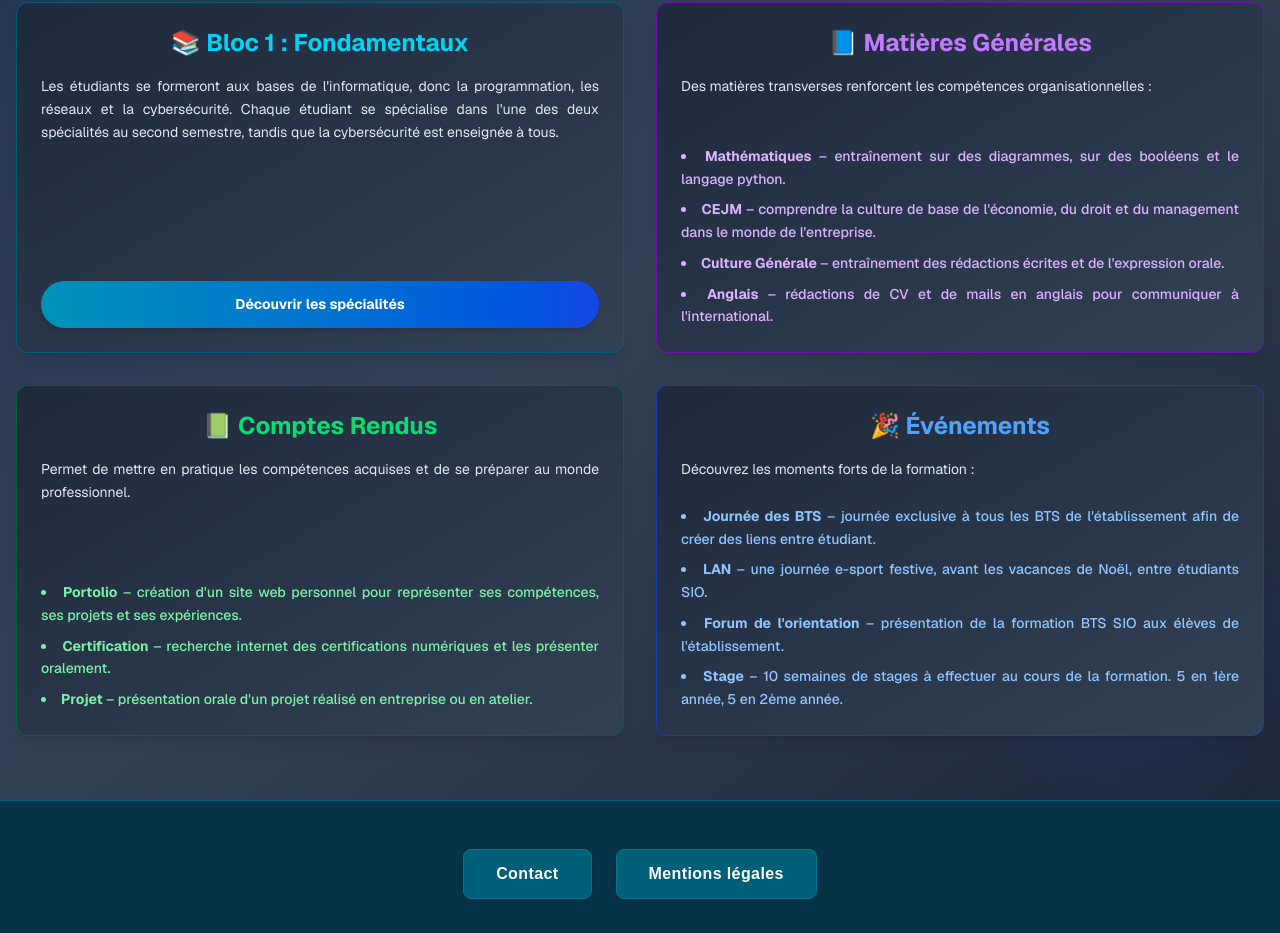
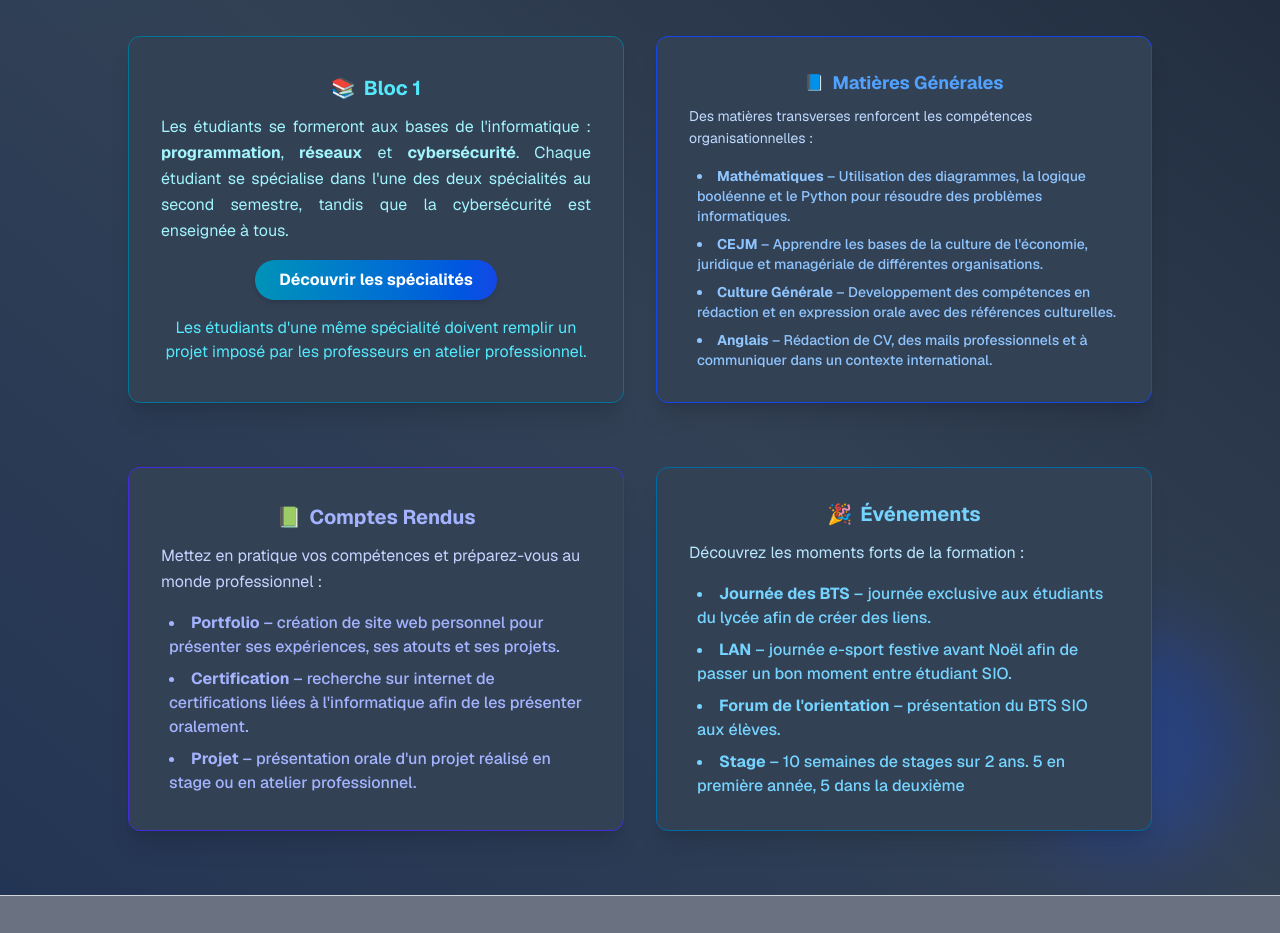
Before and after one commit to KLenesley/ApplicationBTS-SIO, a Next.js app: page /presentation in a window 1280 px wide. Shown: the part 251-1184 px from the top of the page. Built offline with nearby package versions, Linux system fonts and the light colour scheme.

Commit message:
13/05/2025 MAJ BF

```diff
--- a/src/app/prepa/page.tsx
+++ b/src/app/prepa/page.tsx
@@ -52,7 +52,7 @@ export default function Prepa() {
               <span>🌍</span> Anglais
             </h2>
             <p className="text-slate-200 text-sm leading-relaxed">
-              Renforcement des compétences pour évoluer dans un contexte international.
+              Renforcement des compétences pour évoluer en anglais à l'oral dans un contexte international.
             </p>
           </div>
         </div>
@@ -60,7 +60,7 @@ export default function Prepa() {
         {/* Préparation intensive */}
         <div className="bg-[#334155] border border-cyan-700 rounded-xl shadow-xl hover:shadow-cyan-700 transition-all duration-300 hover:scale-105 p-7 text-center">
           <p className="text-slate-200 text-sm leading-relaxed">
-            <span className="text-cyan-400 font-extrabold">Préparation intensive</span> : 150h supplémentaires intégrées au BTS pour maximiser vos chances d’intégrer l’ISEN avec 800€ l'année.
+            <span className="text-cyan-400 font-extrabold">Préparation intensive</span> : 150h supplémentaires intégrées au BTS pour maximiser vos chances d’intégrer l’ISEN avec 800€ par semestre.
           </p>
         </div>
       </div>
--- a/src/app/presentation/page.tsx
+++ b/src/app/presentation/page.tsx
@@ -1,85 +1,108 @@
+import React from 'react';
 export default function Presentation() {
   return (
-    <div className="relative min-h-screen bg-gradient-to-br from-[#233554] via-[#334155] to-[#1e293b] text-slate-200 py-16 px-4 overflow-hidden font-sans text-center">
-        <div className="absolute top-0 left-0 w-40 h-40 bg-cyan-700 rounded-full opacity-20 blur-2xl z-0 animate-pulse" />
-        <div className="absolute bottom-10 right-10 w-56 h-56 bg-blue-900 rounded-full opacity-30 blur-2xl z-0 animate-pulse" />
+    <div className="relative min-h-screen bg-gradient-to-tr from-[#233554] via-[#334155] to-[#1e293b] text-slate-200 py-16 px-4 overflow-hidden font-sans">
+
+      {/* Effets décoratifs */}
+      <div className="absolute top-0 left-0 w-40 h-40 bg-cyan-700 rounded-full opacity-20 blur-2xl z-0" />
+      <div className="absolute bottom-10 right-10 w-56 h-56 bg-blue-700 rounded-full opacity-30 blur-2xl z-0" />
 
       {/* Contenu principal */}
-        <div className="relative z-10 max-w-7xl mx-auto space-y-12">
+      <div className="relative z-10 max-w-5xl mx-auto space-y-16">
 
         {/* Titre principal */}
-        <header className="space-y-4">
-          <h1 className="text-4xl sm:text-5xl font-black text-transparent bg-clip-text bg-gradient-to-r from-cyan-400 to-blue-400 drop-shadow-lg">
+        <div className="text-center space-y-3">
+          <h1 className="text-3xl sm:text-4xl font-black text-transparent bg-clip-text bg-gradient-to-r from-cyan-400 via-blue-400 to-cyan-300 drop-shadow">
             Présentation du BTS SIO
           </h1>
-          <p className="text-base sm:text-lg text-slate-300 max-w-4xl mx-auto leading-relaxed text-justify">
+          <p className="text-base sm:text-lg text-slate-300 max-w-2xl mx-auto leading-relaxed">
             Explorez les composantes clés de la formation qui prépare les professionnels de demain en informatique.
           </p>
-        </header>
+        </div>
 
-        {/* Grille des sections */}
-        <div className="grid grid-cols-1 md:grid-cols-2 md:grid-rows-2 gap-8">
+        {/* Sections */}
+        <div className="flex flex-col md:flex-row gap-8">
 
-          <section className="flex flex-col bg-gradient-to-br from-[#1e293b] to-[#334155] border border-cyan-800 rounded-xl shadow-lg hover:shadow-cyan-900 transition-transform duration-300 hover:scale-105 p-6 text-center text-sm leading-relaxed h-full">
-          <h2 className="text-2xl font-bold text-cyan-400 mb-4 flex items-center gap-2 justify-center">
-            📚 Bloc 1 : Fondamentaux
+          {/* Bloc 1 : Fondamentaux */}
+          <div className="flex-1 bg-[#334155] border border-cyan-700 rounded-xl shadow-xl hover:shadow-cyan-700 transition-all duration-300 hover:scale-105 p-0 flex flex-col">
+            <div className="flex flex-col flex-1 justify-center h-full w-full p-8">
+              <h2 className="text-xl font-bold text-cyan-300 mb-3 flex items-center gap-2 justify-center">
+                <span>📚</span> Bloc 1
               </h2>
-          <p className="text-slate-200 mb-4 text-justify flex-grow">
-            Les étudiants se formeront aux bases de l'informatique, donc la programmation, les réseaux et la cybersécurité.
+              <div className="flex flex-col items-center">
+                <p className="text-cyan-200 text-base leading-relaxed mb-4 flex-grow w-full h-full text-justify">
+                  Les étudiants se formeront aux bases de l'informatique : <span className="font-bold">programmation</span>, <span className="font-bold">réseaux</span> et <span className="font-bold">cybersécurité</span>.
                   Chaque étudiant se spécialise dans l'une des deux spécialités au second semestre, tandis que la cybersécurité est enseignée à tous.
                 </p>
                 <a
                   href="/specialites"
-            className="inline-block px-6 py-3 bg-gradient-to-r from-cyan-600 to-blue-700 hover:from-cyan-700 hover:to-blue-800 text-white font-bold rounded-full shadow-md hover:shadow-lg transition-all duration-300"
+                  className="inline-block px-6 py-2 mb-4 bg-gradient-to-r from-cyan-600 to-blue-700 hover:from-cyan-700 hover:to-blue-800 text-white font-bold rounded-full shadow-md hover:shadow-lg transition-all duration-300"
                 >
                   Découvrir les spécialités
                 </a>
-          </section>
+                <p className="text-center text-cyan-300">
+                  Les étudiants d'une même spécialité doivent remplir un projet imposé par les professeurs en atelier professionnel.
+                </p>
+              </div>
+            </div>
+          </div>
 
-          <section className="flex flex-col bg-gradient-to-br from-[#1e293b] to-[#334155] border border-purple-800 rounded-xl shadow-lg hover:shadow-purple-900 transition-transform duration-300 hover:scale-105 p-6 text-center text-sm leading-relaxed h-full">
-          <h2 className="text-2xl font-bold text-purple-400 mb-4 flex items-center gap-2 justify-center">
-            📘 Matières Générales
+          {/* Matières Générales */}
+          <div className="flex-1 bg-[#334155] border border-blue-700 rounded-xl shadow-xl hover:shadow-blue-700 transition-all duration-300 hover:scale-105 p-0 flex flex-col">
+            <div className="flex flex-col flex-1 justify-center h-full w-full p-8">
+              <h2 className="text-lg font-bold text-blue-400 mb-2 flex items-center gap-2 justify-center">
+                <span className="text-base">📘</span> Matières Générales
               </h2>
-          <p className="text-slate-200 mb-4 text-justify flex-grow">
+              <p className="text-blue-200 text-sm leading-relaxed mb-2 w-full">
                 Des matières transverses renforcent les compétences organisationnelles :
               </p>
-          <ul className="mt-2 grid grid-cols-1 gap-2 text-purple-300 font-medium list-disc list-inside text-justify">
-            <li><strong className="text-purple-300">Mathématiques</strong> – entraînement sur des diagrammes, sur des booléens et le langage python.</li>
-            <li><strong className="text-purple-300">CEJM</strong> – comprendre la culture de base de l'économie, du droit et du management dans le monde de l'entreprise.</li>
-            <li><strong className="text-purple-300">Culture Générale</strong> – entraînement des rédactions écrites et de l'expression orale.</li>
-            <li><strong className="text-purple-300">Anglais</strong> – rédactions de CV et de mails en anglais pour communiquer à l'international.</li>
+              <ul className="mt-2 grid grid-cols-1 gap-2 text-blue-300 text-sm font-medium list-disc list-inside pl-2 text-left w-full">
+                <li><span className="font-bold">Mathématiques</span> – Utilisation des diagrammes, la logique booléenne et le Python pour résoudre des problèmes informatiques.</li>
+                <li><span className="font-bold">CEJM</span> – Apprendre les bases de la culture de l'économie, juridique et managériale de différentes organisations.</li>
+                <li><span className="font-bold">Culture Générale</span> – Developpement des compétences en rédaction et en expression orale avec des références culturelles.</li>
+                <li><span className="font-bold">Anglais</span> – Rédaction de CV, des mails professionnels et à communiquer dans un contexte international.</li>
               </ul>
-          </section>
+            </div>
+          </div>
+        </div>
 
-          <section className="flex flex-col bg-gradient-to-br from-[#1e293b] to-[#334155] border border-green-800 rounded-xl shadow-lg hover:shadow-green-900 transition-transform duration-300 hover:scale-105 p-6 text-center text-sm leading-relaxed h-full">
-          <h2 className="text-2xl font-bold text-green-400 mb-4 flex items-center gap-2 justify-center">
-            📗 Comptes Rendus
+        {/* Comptes Rendus + Événements */}
+        <div className="flex flex-col md:flex-row gap-8">
+
+          {/* Comptes Rendus */}
+          <div className="flex-1 bg-[#334155] border border-indigo-700 rounded-xl shadow-xl hover:shadow-indigo-700 transition-all duration-300 hover:scale-105 p-0 flex flex-col">
+            <div className="flex flex-col flex-1 justify-center h-full w-full p-8">
+              <h2 className="text-xl font-bold text-indigo-300 mb-3 flex items-center gap-2 justify-center">
+                <span>📗</span> Comptes Rendus
               </h2>
-          <p className="text-slate-200 mb-4 text-justify flex-grow">
-            Permet de mettre en pratique les compétences acquises et de se préparer au monde professionnel.
+              <p className="text-indigo-200 text-base leading-relaxed mb-2 w-full">
+                Mettez en pratique vos compétences et préparez-vous au monde professionnel :
               </p>
-          <ul className="mt-2 grid grid-cols-1 gap-2 text-green-300 font-medium list-disc list-inside text-justify">
-            <li><strong className="text-green-300">Portolio</strong> – création d'un site web personnel pour représenter ses compétences, ses projets et ses expériences.</li>
-            <li><strong className="text-green-300">Certification</strong> – recherche internet des certifications numériques et les présenter oralement.</li>
-            <li><strong className="text-green-300">Projet</strong> – présentation orale d'un projet réalisé en entreprise ou en atelier.</li>
+              <ul className="mt-2 grid grid-cols-1 gap-2 text-indigo-300 text-base font-medium list-disc list-inside pl-2 text-left w-full">
+                <li><span className="font-bold">Portfolio</span> – création de site web personnel pour présenter ses expériences, ses atouts et ses projets.</li>
+                <li><span className="font-bold">Certification</span> – recherche sur internet de certifications liées à l'informatique afin de les présenter oralement.</li>
+                <li><span className="font-bold">Projet</span> – présentation orale d'un projet réalisé en stage ou en atelier professionnel.</li>
               </ul>
-          </section>
+            </div>
+          </div>
 
-          <section className="flex flex-col bg-gradient-to-br from-[#1e293b] to-[#334155] border border-blue-800 rounded-xl shadow-lg hover:shadow-blue-900 transition-transform duration-300 hover:scale-105 p-6 text-center text-sm leading-relaxed h-full">
-          <h2 className="text-2xl font-bold text-blue-400 mb-4 flex items-center gap-2 justify-center">
-            🎉 Événements
+          {/* Événements */}
+          <div className="flex-1 bg-[#334155] border border-sky-700 rounded-xl shadow-xl hover:shadow-sky-700 transition-all duration-300 hover:scale-105 p-0 flex flex-col">
+            <div className="flex flex-col flex-1 justify-center h-full w-full p-8">
+              <h2 className="text-xl font-bold text-sky-300 mb-3 flex items-center gap-2 justify-center">
+                <span>🎉</span> Événements
               </h2>
-          <p className="text-slate-200 mb-4 text-justify flex-grow">
+              <p className="text-sky-200 text-base leading-relaxed mb-2 w-full">
                 Découvrez les moments forts de la formation :
               </p>
-            <ul className="mt-2 grid grid-cols-1 gap-2 text-blue-300 font-medium list-disc list-inside text-justify">
-              <li><strong className="text-blue-300">Journée des BTS</strong> – journée exclusive à tous les BTS de l'établissement afin de créer des liens entre étudiant.</li>
-              <li><strong className="text-blue-300">LAN</strong> – une journée e-sport festive, avant les vacances de Noël, entre étudiants SIO.</li>
-              <li><strong className="text-blue-300">Forum de l'orientation</strong> – présentation de la formation BTS SIO aux élèves de l'établissement.</li>
-              <li><strong className="text-blue-300">Stage</strong> – 10 semaines de stages à effectuer au cours de la formation. 5 en 1ère année, 5 en 2ème année.</li>
+              <ul className="mt-2 grid grid-cols-1 gap-2 text-sky-300 text-base font-medium list-disc list-inside pl-2 text-left w-full">
+                <li><span className="font-bold">Journée des BTS</span> – journée exclusive aux étudiants du lycée afin de créer des liens.</li>
+                <li><span className="font-bold">LAN</span> – journée e-sport festive avant Noël afin de passer un bon moment entre étudiant SIO.</li>
+                <li><span className="font-bold">Forum de l'orientation</span> – présentation du BTS SIO aux élèves.</li>
+                <li><span className="font-bold">Stage</span> – 10 semaines de stages sur 2 ans. 5 en première année, 5 dans la deuxième</li>
               </ul>
-          </section>
-
+            </div>
+          </div>
         </div>
       </div>
     </div>
--- a/src/components/headfoot/foot.tsx
+++ b/src/components/headfoot/foot.tsx
@@ -1,20 +1,18 @@
 export default function Foot() {
     return (
-        <footer className="bg-cyan-950 text-white py-12 mt-auto w-full shadow-md border-t border-cyan-800">
-            <div className="container mx-auto px-4">
-                <div className="grid grid-cols-1 gap-8">
-                    <div className="flex flex-wrap gap-6 justify-center items-center">
+        <footer className="bg-gradient-to-r from-gray-500 via-gray-500 to-gray-500 text-white py-10 mt-auto w-full shadow-2xl border-t border-gray-300">
+            <div className="w-full max-w-5xl mx-auto px-6">
+                <div className="flex flex-col sm:flex-row justify-between items-center gap-6">
+                    <div className="flex gap-6">
                         <a
-                            href="/contact"
-                            className="px-8 py-3 rounded-lg bg-cyan-800 text-white font-semibold tracking-wide shadow
-                            hover:bg-cyan-700 transition-all duration-300 ease-out border border-cyan-700"
+                            href="https://ndlpavranches.fr/contact/"
+                            className="px-8 py-3 rounded-full bg-gradient-to-r from-cyan-600 to-blue-700 hover:from-cyan-700 hover:to-blue-800 text-white font-semibold shadow-lg border border-cyan-800 transition-all duration-300 transform hover:scale-105"
                         >
                             Contact
                         </a>
                         <a
                             href="/mentions"
-                            className="px-8 py-3 rounded-lg bg-cyan-800 text-white font-semibold tracking-wide shadow
-                            hover:bg-cyan-700 transition-all duration-300 ease-out border border-cyan-700"
+                            className="px-8 py-3 rounded-full bg-gradient-to-r from-cyan-600 to-blue-700 hover:from-cyan-700 hover:to-blue-800 text-white font-semibold shadow-lg border border-cyan-800 transition-all duration-300 transform hover:scale-105"
                         >
                             Mentions légales
                         </a>
```
Also changed, not shown: src/app/contact/page.tsx (deleted, +0 -8 lines), src/app/specialites/page.tsx (+6 -6 lines). Lines whose indentation alone changed are shown as unchanged.
